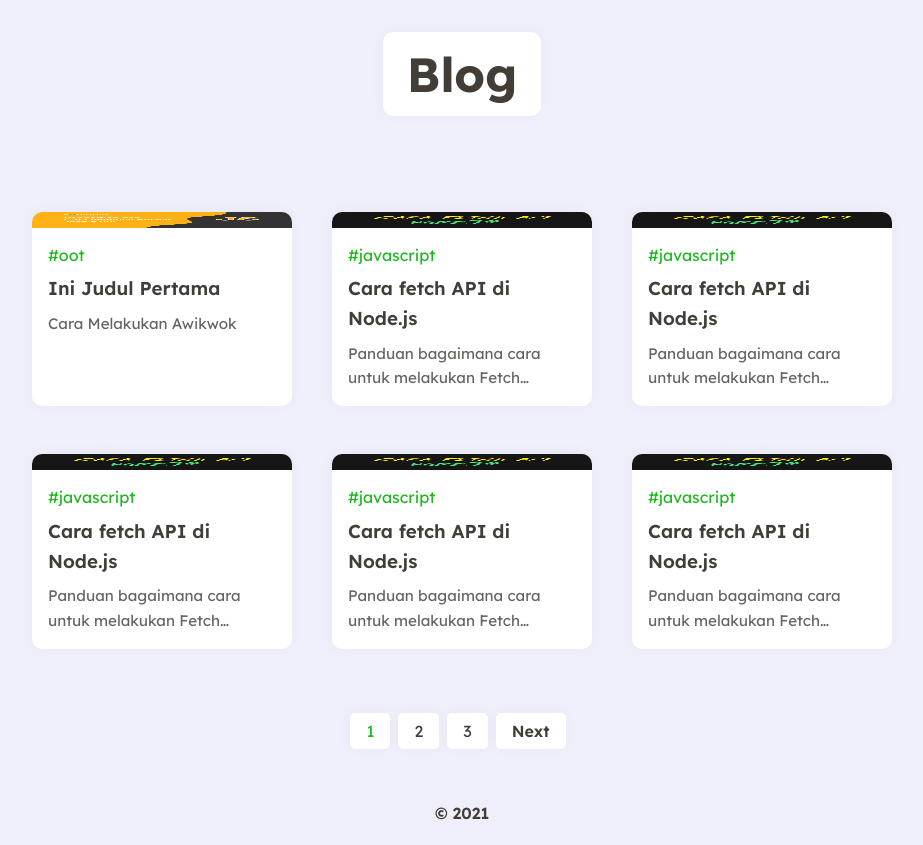
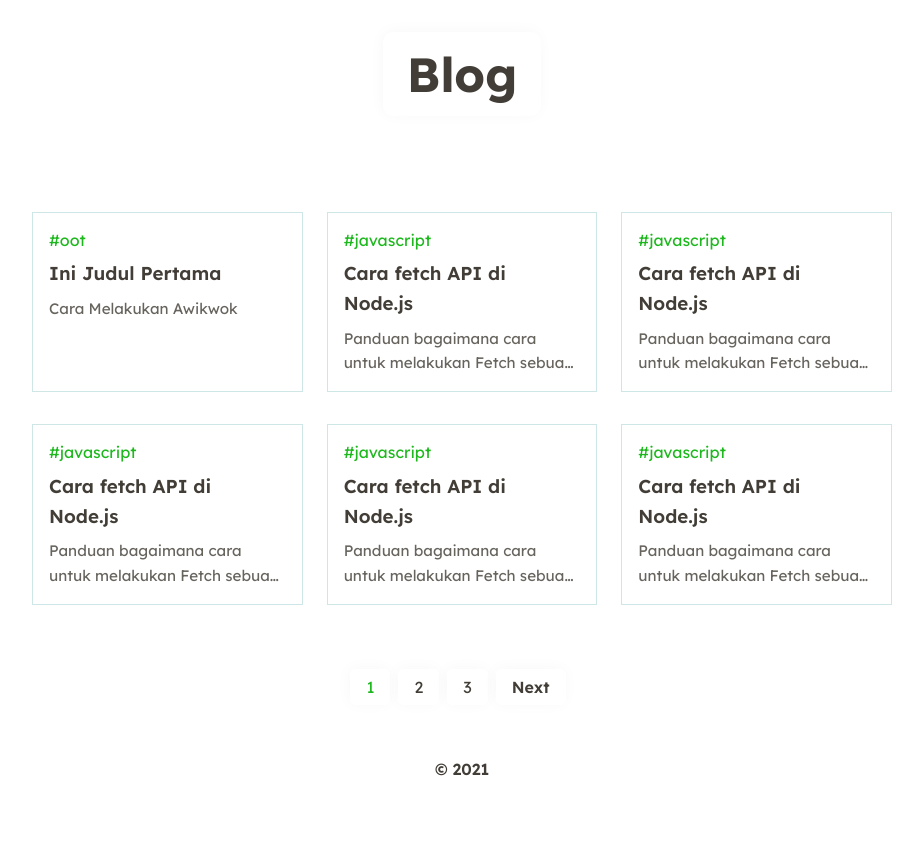
Before and after one commit to tarsisius/nextjs-static-blog, a Next.js app: page / in a window 1280 px wide. Shown: the whole page, without its empty margins (178-1101 px from the left). After the commit the page ends 801 px from the top, so only its background shows below. Built offline with nearby package versions, Linux system fonts and the light colour scheme.

Commit message:
Nextjs 12

```diff
--- a/styles/globals.css
+++ b/styles/globals.css
@@ -3,7 +3,7 @@
 :root {
   --text: #423e37;
   --primary: rgb(29, 184, 29);
-  --background: #efeefb;
+  --background: #fff;
   --background-box: #ffff;
   --button-background: rgba(0, 0, 0, 0.04);
   --button-background-hover: rgba(0, 0, 0, 0.1);
@@ -133,7 +133,7 @@ header {
   grid-template-columns: repeat(auto-fill, minmax(14em, 1fr));
   align-items: start;
   justify-items: center;
-  grid-gap: 3em 2.5em;
+  grid-gap: 2em 1.5em;
   padding: 2em 0;
 }
 
@@ -152,8 +152,8 @@ header {
   transition: all 0.3s ease;
   margin-bottom: 1em;
   background-color: var(--background-box);
-  box-shadow: -1px -1px 15px 0 rgb(0 0 0 / 3%);
-  border-radius: 10px;
+  border: 1px solid #cfe6e6;
+  border-radius: 4 px;
   overflow: hidden;
   transition: transform 80ms ease-in-out;
   animation: fade-in 0.4s cubic-bezier(0.75, -0.5, 0, 1.75) 100ms backwards;
@@ -167,15 +167,12 @@ header {
 }
 .box .card__image {
   position: relative;
-  padding: 0.5em;
 }
 
 .card__image div {
   position: unset !important;
   aspect-ratio: 4.5/3;
   width: 100%;
-  border-radius: 5px;
-  overflow: hidden;
 }
 
 .card__image div .image {
@@ -310,10 +307,6 @@ header {
   width: 100%;
 }
 .detail__card {
-  background-color: var(--background-box);
-  box-shadow: 0 40px 34px -40px rgb(0 0 0 / 32%);
-  border-radius: 10px;
-  overflow: hidden;
   height: 100%;
   width: 100%;
 }
```
Also changed, not shown: jsconfig.json (deleted, +0 -11 lines), package.json (+5 -5 lines), 2 other files (tests, documents, lock files or other folders).
